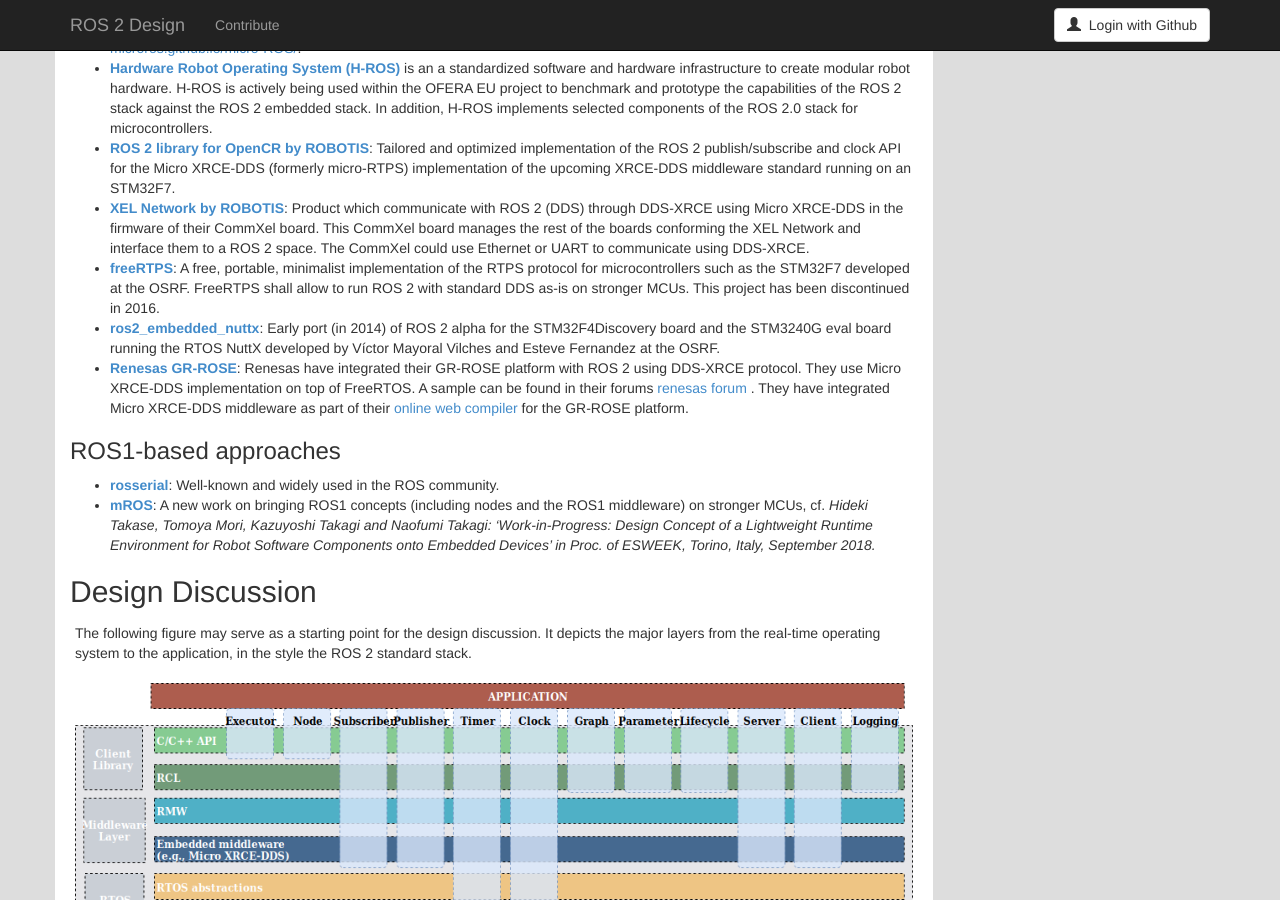
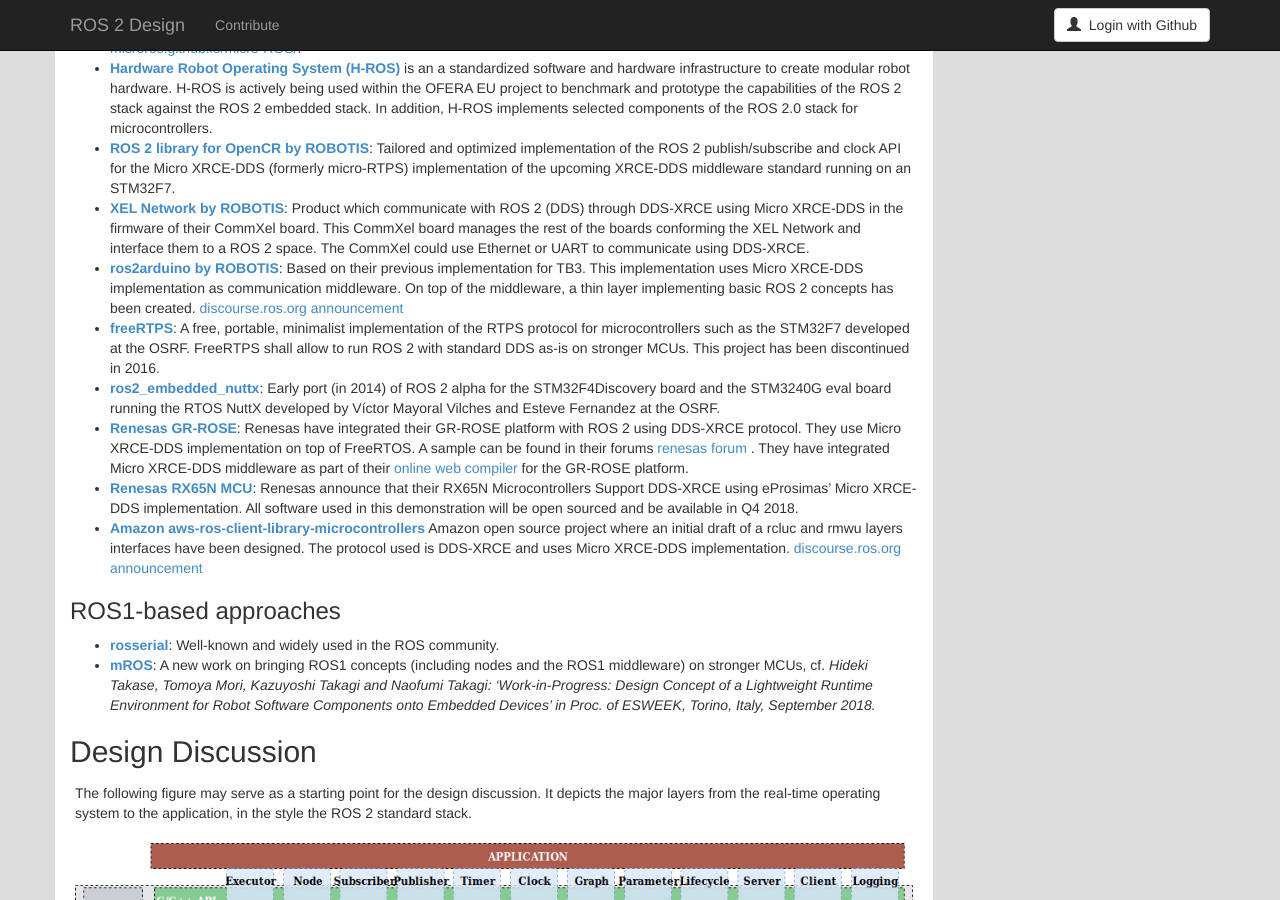
Before and after one commit to ros2/design, a Jekyll site: the page built from articles/embedded.md, in a window 1280 px wide and 900 px high, scrolled down 3906 px. Built offline with Jekyll 4.4.1, drawn with Linux system fonts in a browser that asks for light colours; nearby versions of some CDN libraries.

Commit message:
Refs #3512. Adds references to new ROS 2 integration initiatives.

```diff
--- a/articles/embedded.md
+++ b/articles/embedded.md
@@ -260,6 +260,10 @@
   Network and interface them to a ROS 2 space.
   The CommXel could use Ethernet or UART to communicate using DDS-XRCE.
 
+*    [**ros2arduino by ROBOTIS**](https://github.com/ROBOTIS-GIT/ros2arduino):
+  Based on their previous implementation for TB3. This implementation uses Micro XRCE-DDS implementation as communication middleware. On top of the middleware, a thin layer implementing basic ROS 2 concepts has been created.
+  [discourse.ros.org announcement](https://discourse.ros.org/t/ros2arduino-discussion-for-development-ros2-library-for-arduino/6498)
+
 *   [**freeRTPS**](https://github.com/ros2/freertps): A free, portable,
 minimalist implementation of the RTPS protocol for microcontrollers such as
 the STM32F7 developed at the OSRF. FreeRTPS shall allow to run ROS 2 with
@@ -277,6 +281,15 @@
   [renesas forum ](https://japan.renesasrulz.com/gr_user_forum_japanese/f/gr-rose/5201/ros-2-micro-rtps).
   They have integrated Micro XRCE-DDS middleware as part of their
   [online web compiler](http://tool-cloud2.renesas.com/index.php) for the GR-ROSE platform.
+
+*   [**Renesas RX65N MCU**](https://www.renesas.com/us/en/about/press-center/news/2018/news20181029.html):
+  Renesas announce that their RX65N Microcontrollers Support DDS-XRCE using eProsimas' Micro XRCE-DDS implementation.
+  All software used in this demonstration will be open sourced and be available in Q4 2018.
+
+*    [**Amazon aws-ros-client-library-microcontrollers**](https://github.com/awslabs/aws-ros-client-library-microcontrollers)
+  Amazon open source project where an initial draft of a rcluc and rmwu layers interfaces have been designed.
+  The protocol used is DDS-XRCE and uses Micro XRCE-DDS implementation.
+  [discourse.ros.org announcement](https://discourse.ros.org/t/ros2arduino-discussion-for-development-ros2-library-for-arduino/6498/12)
 
 ### ROS1-based approaches
 
```
